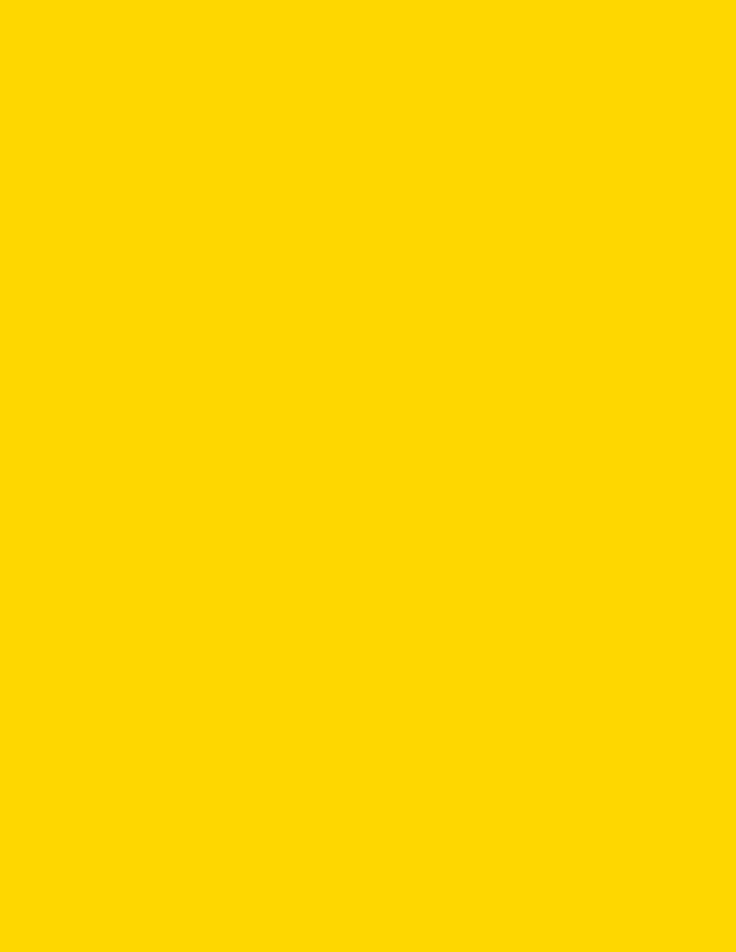
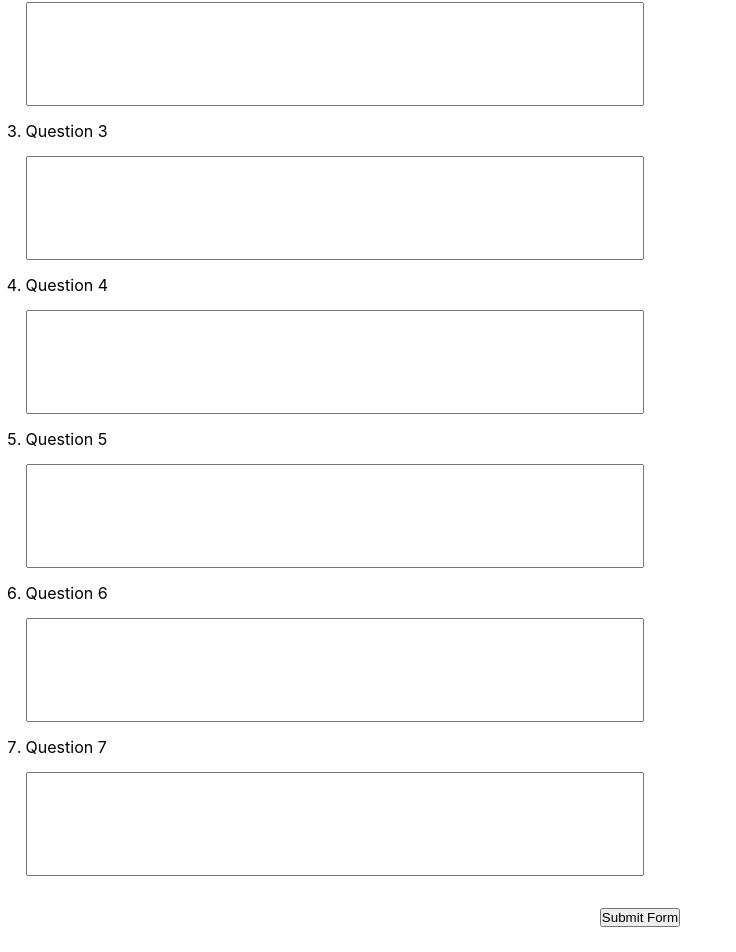
Before and after one commit to andreology/phishingattack, a React (Create React App) app in the folder site/: page / in a window 1280 px wide. Shown: the part 1848-2800 px from the top of the page, without its empty margins (0-736 px from the left). Before the commit the page ends 1802 px from the top, so only its background shows below. Built offline with nearby package versions, Linux system fonts and the light colour scheme.

Commit message:
Minor Changes HTML/CSS

```diff
--- a/site/public/CSS/index.css
+++ b/site/public/CSS/index.css
@@ -28,3 +28,23 @@ main {
 main p {
 	font-weight: 600;
 }
+
+#question {
+	text-align: left;
+	padding-top: 10px;
+	padding-bottom: 15px;
+}
+
+#question li{
+	padding: 15px 0;
+}
+
+.text {
+	width: 50%;
+	height: 100px;
+}
+
+#button {
+	padding: 30px;
+	text-align: center;
+}
--- a/site/public/index.html
+++ b/site/public/index.html
@@ -24,7 +24,8 @@
       work correctly both with client-side routing and a non-root public URL.
       Learn how to configure a non-root public URL by running `npm run build`.
     -->
-    <link href = "CSS/index.css" rel = "stylesheet">
+    <link href="CSS/index.css" rel="stylesheet">
+    <link href="favicon.ico" rel="icon">
     <title>CSULB Survey</title>
   </head>
   <body>
@@ -42,24 +43,36 @@
     -->
     	<!--Top of the page-->
     	<header role="banner">
-    		<img src="https://upload.wikimedia.org/wikipedia/en/thumb/f/f5/CSU-Longbeach_seal.svg/1200px-CSU-Longbeach_seal.svg.png" alt="CSULB Logo">
-    		<img id="name" src="http://www.csulb.edu/sites/all/themes/custom/lb_theme/images/logo.png" alt="CSULB Logo">
+    		<img src="https://upload.wikimedia.org/wikipedia/en/thumb/f/f5/CSU-Longbeach_seal.svg/1200px-CSU-Longbeach_seal.svg.png" alt="CSULB Logo" role="img">
+    		<img id="name" src="http://www.csulb.edu/sites/all/themes/custom/lb_theme/images/logo.png" alt="CSULB Logo" role="img">
        	</header>
     	<!--Main part of the page, the survey-->
     	<main>
-    		<section>
+    		<!--Introduction paragraph-->
+    		<section id="paragraph">
     			<p>Hello CSULB students! On behalf of the univeristy, we would like to thank you for your patience and know your feedback on parking on campus. We understand that parking has become a big issue in recent years and are looking to make more changes soon. We have tried valet parking this semester and it has helped ease parking into what it currently is. Please fill out the survey below to help our situation with parking. We are open to ideas and hope to imporve our parking lots for students and staff.</p>
     		</section>
-    		<section>
+    		<!--Questions section-->
+    		<section id="question">
     			<ol>
     				<li>Question 1</li>
+    				<input type="text" name="q1" class="text">
     				<li>Question 2</li>
+    				<input type="text" name="q2" class="text">
     				<li>Question 3</li>
+    				<input type="text" name="q3" class="text">
     				<li>Question 4</li>
+    				<input type="text" name="q4" class="text">
     				<li>Question 5</li>
+    				<input type="text" name="q5" class="text">
     				<li>Question 6</li>
+    				<input type="text" name="q6" class="text">
     				<li>Question 7</li>
+    				<input type="text" name="q7" class="text">
     			</ol>
+    			<section id="button">
+    				<button type="button" role="button">Submit Form</button>
+    			</section>
     		</section>
     	</main>
   </body>
```
